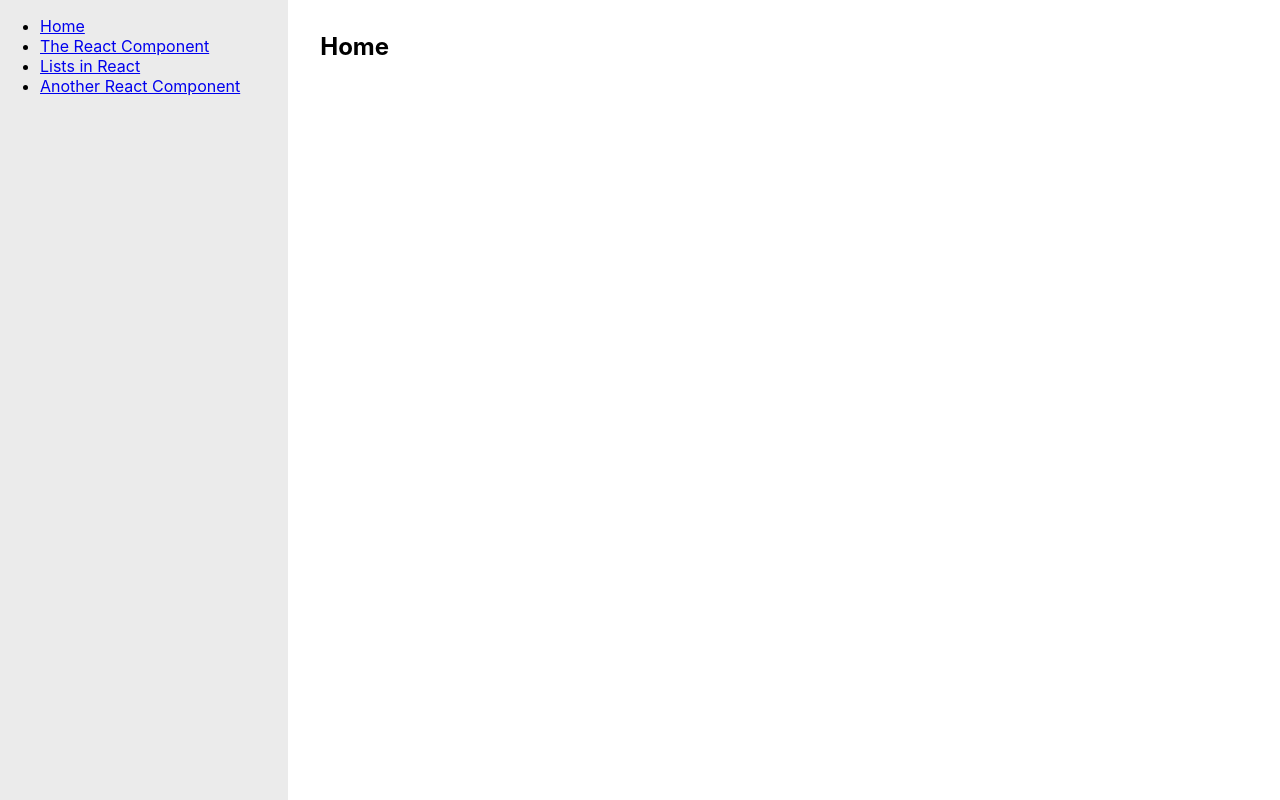
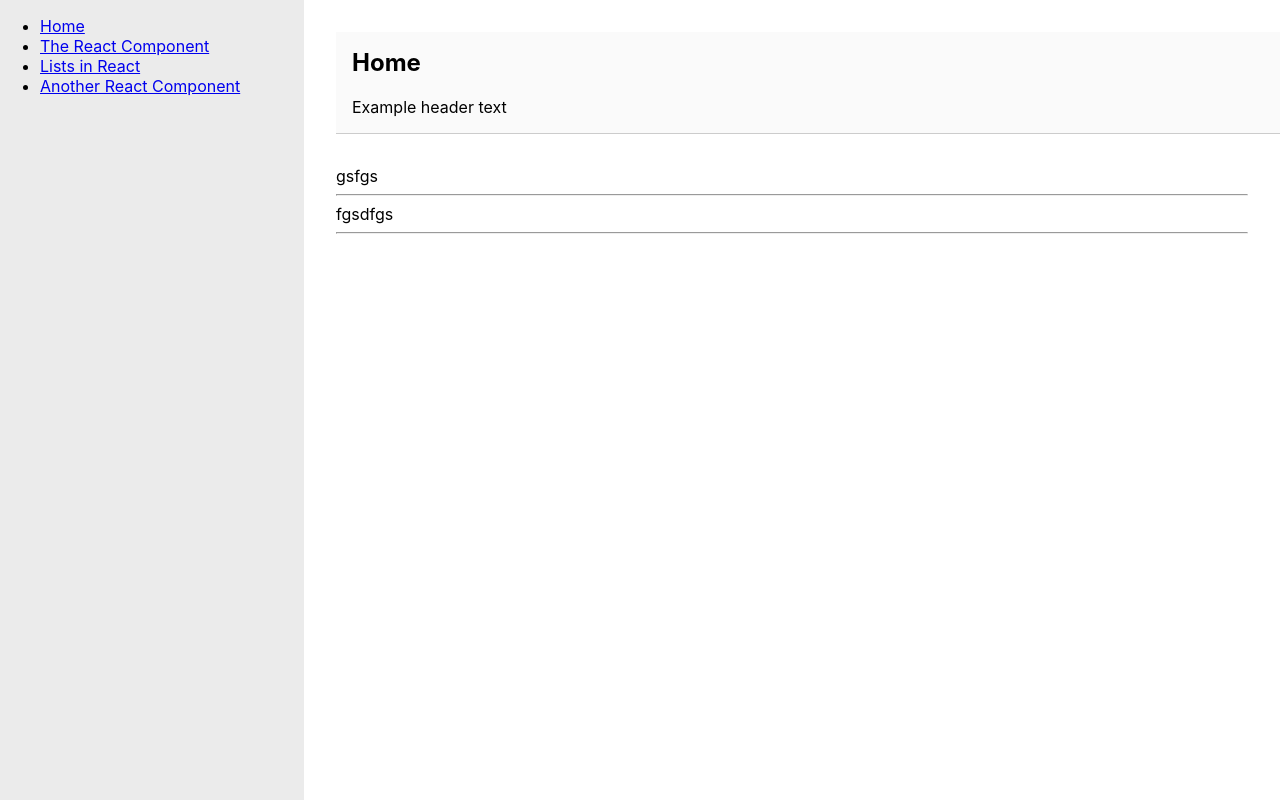
Before and after one commit to jeznacki/React-Cheatsheet, a React (Create React App) app: page / in a window 1280 px wide. Built offline with nearby package versions, Linux system fonts and the light colour scheme.

Commit message:
default templates setup

```diff
--- a/public/index.html
+++ b/public/index.html
@@ -10,34 +10,11 @@
       content="Web site created using create-react-app"
     />
     <link rel="apple-touch-icon" href="%PUBLIC_URL%/logo192.png" />
-    <!--
-      manifest.json provides metadata used when your web app is installed on a
-      user's mobile device or desktop. See https://developers.google.com/web/fundamentals/web-app-manifest/
-    -->
     <link rel="manifest" href="%PUBLIC_URL%/manifest.json" />
-    <!--
-      Notice the use of %PUBLIC_URL% in the tags above.
-      It will be replaced with the URL of the `public` folder during the build.
-      Only files inside the `public` folder can be referenced from the HTML.
-
-      Unlike "/favicon.ico" or "favicon.ico", "%PUBLIC_URL%/favicon.ico" will
-      work correctly both with client-side routing and a non-root public URL.
-      Learn how to configure a non-root public URL by running `npm run build`.
-    -->
-    <title>React App</title>
+    <title>Master React</title>
   </head>
   <body>
     <noscript>You need to enable JavaScript to run this app.</noscript>
     <div id="root"></div>
-    <!--
-      This HTML file is a template.
-      If you open it directly in the browser, you will see an empty page.
-
-      You can add webfonts, meta tags, or analytics to this file.
-      The build step will place the bundled scripts into the <body> tag.
-
-      To begin the development, run `npm start` or `yarn start`.
-      To create a production bundle, use `npm run build` or `yarn build`.
-    -->
   </body>
 </html>
--- a/src/App.css
+++ b/src/App.css
@@ -6,13 +6,24 @@
 }
 
 aside {
-  max-width: 30%;
+  width: 16rem;
   padding-right: 3rem;
   background-color: #ebebeb;
+  flex: 0 0 auto;
 }
 
 article {
   padding: 2rem;
+  width: auto;
+  width: 100%;
+}
+
+header {
+  padding: 1rem;
+  border-bottom: 1px solid #ccc;
+  margin-bottom: 2rem;
+  background: #fafafa;
+  width: 100%;
 }
 
 
--- a/src/App.js
+++ b/src/App.js
@@ -5,6 +5,9 @@ import {
     Route,
     Link
 } from "react-router-dom";
+
+
+import View_TheReactComponent from './templates/the_react_component/the_react_component.js';
 
 
 export default function App() {
@@ -18,7 +21,7 @@ export default function App() {
                             <Link to="/">Home</Link>
                         </li>
                         <li>
-                            <Link to="/about">The React Component</Link>
+                            <Link to="/the-react-component">The React Component</Link>
                         </li>
                         <li>
                             <Link to="/users">Lists in React</Link>
@@ -34,8 +37,8 @@ export default function App() {
                         <Route path="/about">
                             <About />
                         </Route>
-                        <Route path="/users">
-                            <Users />
+                        <Route path="/the-react-component">
+                            <View_TheReactComponent />
                         </Route>
                         <Route path="/">
                             <Home />
@@ -49,13 +52,27 @@ export default function App() {
 }
 
 function Home() {
-    return <h2>Home</h2>;
+    return <div className='cont'>
+
+        <header>
+            <h2>Home</h2>
+            Example header text
+        </header>
+        <div>
+
+            <section>
+                gsfgs
+            </section>
+            <hr/>
+            <section>
+                fgsdfgs
+            </section>
+            <hr/>
+
+        </div>
+    </div>;
 }
 
 function About() {
     return <h2>About</h2>;
 }
-
-function Users() {
-    return <h2>Users</h2>;
-}
--- /dev/null
+++ b/src/templates/the_react_component/the_react_component.js
@@ -0,0 +1,26 @@
+function View_TheReactComponent() {
+
+
+
+    return <div className='cont'>
+        <header>
+            <h2>The React component</h2>
+            Example header text
+        </header>
+        <div>
+
+            <section>
+                gsfgs
+            </section>
+            <hr/>
+            <section>
+                fgsdfgs
+            </section>
+            <hr/>
+
+        </div>
+    </div>
+}
+
+
+export default View_TheReactComponent;
```
